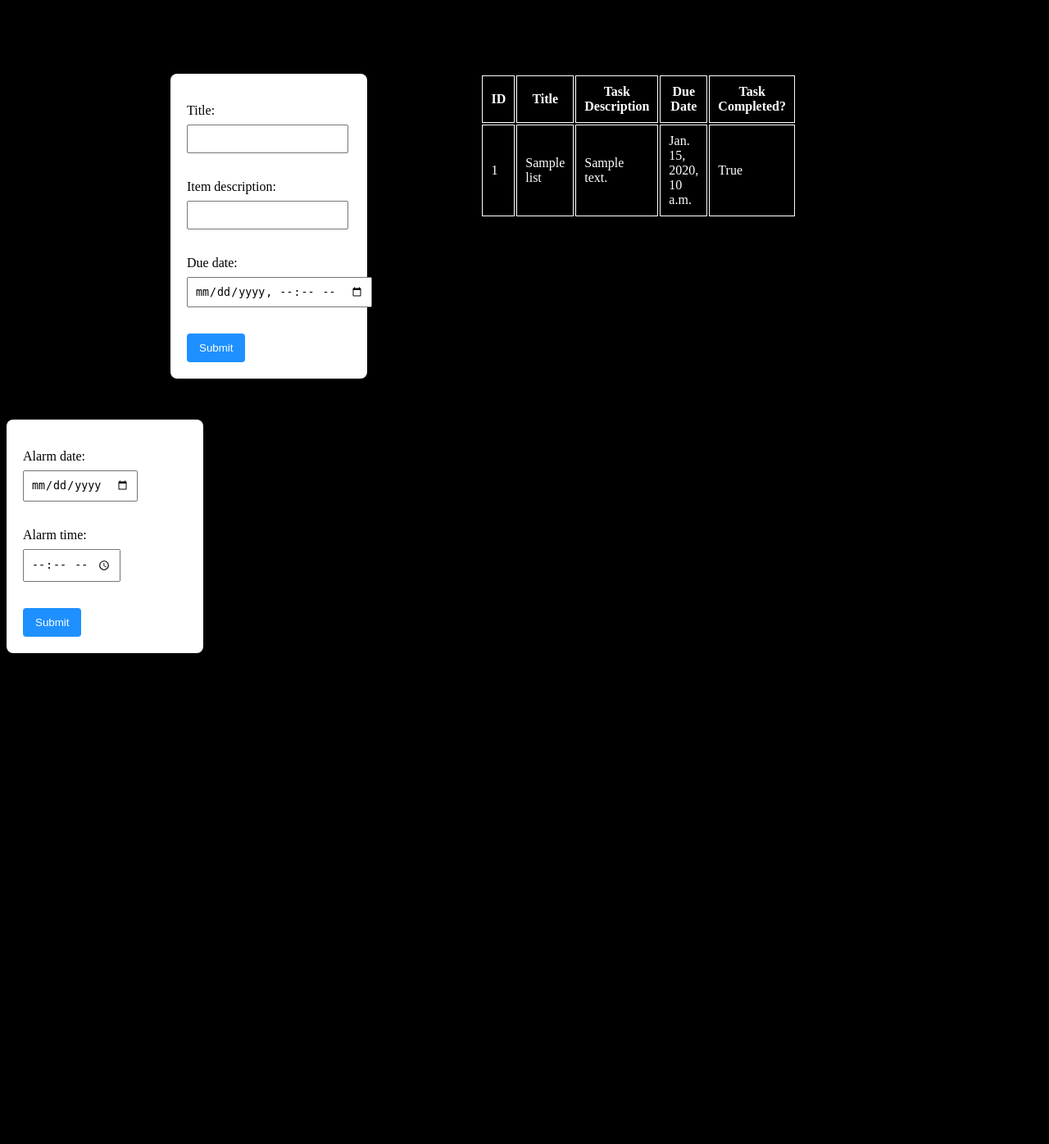
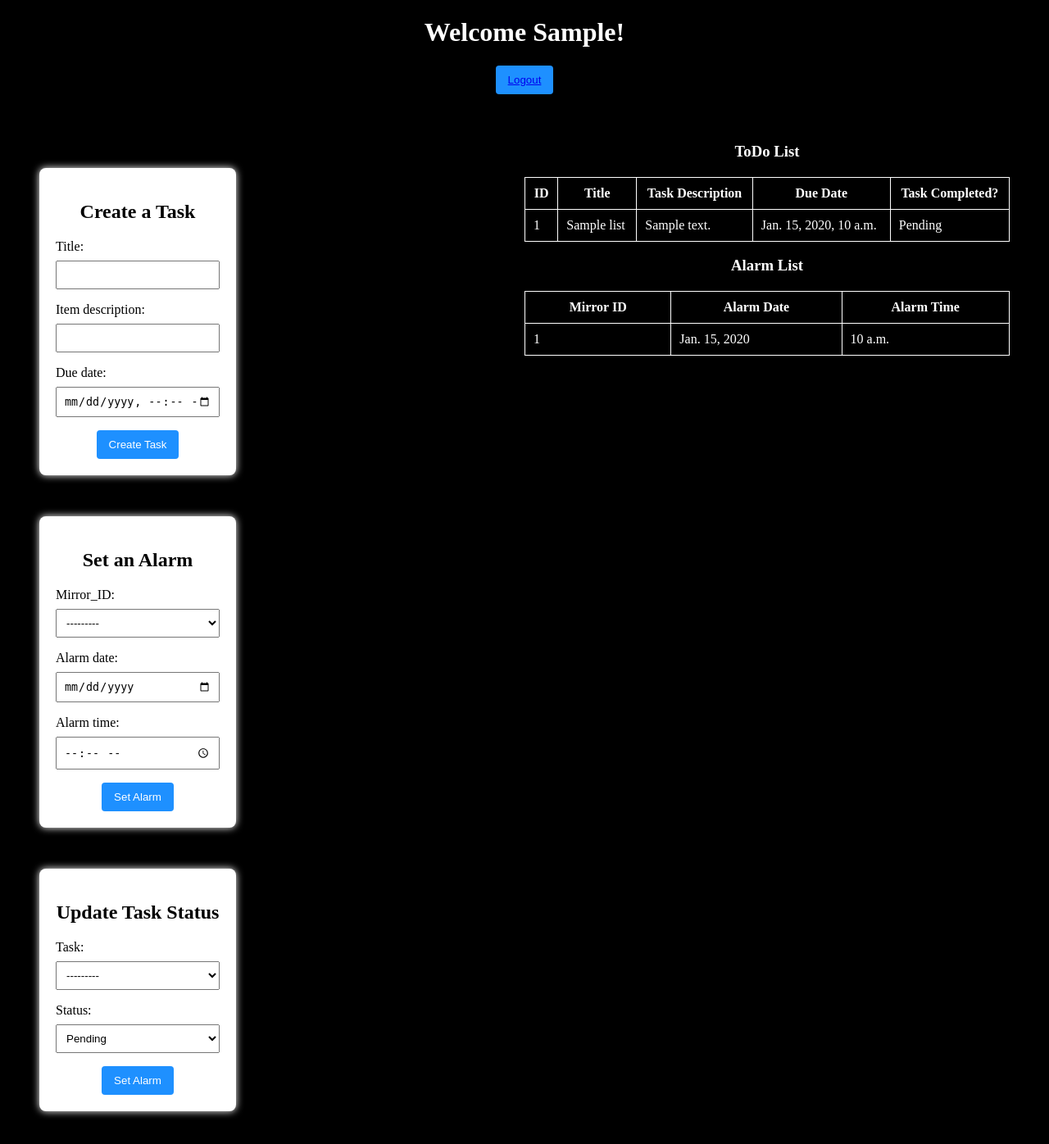
Before and after one commit to siddharth200119/SmartGaze, a Django app: page /home/ in a window 1280 px wide. Shown: the whole page at 82% size. Before the commit the page ends 797 px from the top, so only its background shows below. Run offline with Django 5.2, Linux system fonts and the light colour scheme; a user stored in the database is signed in; tables that the repository leaves empty hold one stand-in row (values such as "Sample post").

Commit message:
meri marzi

```diff
--- /dev/null
+++ b/Web App/django_web-app/requirements.txt
@@ -0,0 +1,3 @@
+django
+djangorestframework
+mysqlclient
--- a/Web App/django_web-app/templates/home.html
+++ b/Web App/django_web-app/templates/home.html
@@ -4,21 +4,27 @@
 <head>
     <meta charset="UTF-8">
     <meta name="viewport" content="width=device-width, initial-scale=1.0">
-  <title>User Form</title>
+    <title>SmartGaze: Home</title>
     <style>
         body {
             font-family: 'Times New Roman', Times, serif, sans-serif;
             background-color: black;
+            color: white;
         }
 
         .main {
-      justify-content: center;
             display: flex;
-      margin: 40px 200px;
+            justify-content: space-between;
+            margin: 40px;
         }
 
         .forms {
-      flex: 50%;
+            flex: 0 1 40%;
+            margin-right: 20px;
+        }
+
+        .table {
+            flex: 0 1 50%;
         }
 
         form {
@@ -33,12 +39,23 @@
         label {
             display: block;
             margin-bottom: 8px;
+            color: black;
         }
 
-    .table {
-      flex: 50%;
-      margin: 50px 100px;
-      color: white;
+        h3,
+        h1 {
+            text-align: center;
+        }
+
+        h2 {
+            color: black;
+            text-align: center;
+        }
+
+        table {
+            width: 100%;
+            border-collapse: collapse;
+            margin-top: 20px;
         }
 
         th,
@@ -49,8 +66,9 @@
 
         input,
         select {
+            width: 100%;
             padding: 8px;
-      margin-bottom: 16px;
+            /* margin-bottom: 16px; */
             box-sizing: border-box;
         }
 
@@ -62,11 +80,14 @@
             border-radius: 4px;
             cursor: pointer;
             margin: 0 auto;
+            display: block;
             transition: background-color 0.3s;
+            text-decoration: none;
         }
 
         button:hover {
             background-color: #0d73db;
+
         }
 
         .message {
@@ -79,21 +100,38 @@
 </head>
 
 <body>
+    <div class="contatiner">
+        <h1>Welcome {{fname}}! </h1>
+        <button type="submit" class="logout"><a href="{% url 'user_logout' %}">Logout</a></button>
         <div class="main">
             <div class="forms">
-      <form class="form" action="{%url 'home' %}" method="post">
+                <form class="form" action="{% url 'save_todo' %}" method="post">
                     {% csrf_token %}
                     <div class="message">
                         {% for msg in messages %}
                         {{ msg }}
                         {% endfor %}
                     </div>
+                    <h2>Create a Task</h2>
                     {{todoform.as_p}}
-        <button type="submit">Submit</button>
+                    <button type="submit">Create Task</button>
+                </form>
+                <form action="{% url 'save_alarm' %}" method='post'>
+                    {% csrf_token %}
+                    <h2>Set an Alarm</h2>
+                    {{alarmform.as_p}}
+                    <button type="submit" style="font-weight: 200;">Set Alarm</button>
+                </form>
+                <form action="{% url 'update_task_status' %}" method='post'>
+                    {% csrf_token %}
+                    <h2>Update Task Status</h2>
+                    {{ updateform.as_p }}
+                    <button type="submit" style="font-weight: 200;">Set Alarm</button>
                 </form>
             </div>
 
             <div class="table">
+                <h3>ToDo List</h3>
                 <table>
                     <thead>
                         <tr>
@@ -111,18 +149,34 @@
                             <td>{{ task.title }}</td>
                             <td>{{ task.item_description }}</td>
                             <td>{{ task.due_date }}</td>
-            <td>{{ task.complete }}</td>
+                            <td>{{ task.task_status }}</td>
+                        </tr>
+                        {% endfor %}
+                    </tbody>
+                </table>
+
+                <h3>Alarm List</h3>
+                <table>
+                    <thead>
+                        <tr>
+                            <th>Mirror ID</th>
+                            <th>Alarm Date</th>
+                            <th>Alarm Time</th>
+                        </tr>
+                    </thead>
+                    <tbody>
+                        {% for alarm in alarms %}
+                        <tr>
+                            <td>{{ alarm.mirrorid }}</td>
+                            <td>{{ alarm.alarm_date }}</td>
+                            <td>{{ alarm.alarm_time }}</td>
                         </tr>
                         {% endfor %}
                     </tbody>
                 </table>
             </div>
         </div>
-  <form action="{%url 'home' %}" method='post'>
-    {% csrf_token %}
-    {{alarmform.as_p}}
-    <button type="submit">Submit</button>
-  </form>
+    </div>
 </body>
 
 </html>
--- a/Web App/django_web-app/web_app/admin.py
+++ b/Web App/django_web-app/web_app/admin.py
@@ -3,7 +3,7 @@
 # Register your models here.
 
 class Mirror_UsersAdmin(admin.ModelAdmin):
-    list_display = ['id','username','first_name','last_name','face_pattern','api_key']
+    list_display = ['id','username','first_name','last_name','face_pattern','spotify_access_token','spotify_refresh_token']
     search_fields = ['id','first_name','last_name','username']
 
 class To_do_listAdmin(admin.ModelAdmin):
@@ -12,6 +12,10 @@
 class MirrorAdmin(admin.ModelAdmin):
     list_display = ['mid']
 
+class BridgeAdmin(admin.ModelAdmin):
+    list_display = ['userid','mirrorid','layout','alarm_date','alarm_time']
+
 admin.site.register(Mirror_Users, Mirror_UsersAdmin)
 admin.site.register(To_do_list, To_do_listAdmin)
 admin.site.register(Mirror, MirrorAdmin)
+admin.site.register(Bridge, BridgeAdmin)
--- a/Web App/django_web-app/web_app/forms.py
+++ b/Web App/django_web-app/web_app/forms.py
@@ -26,22 +26,27 @@
             'item_description': forms.TextInput(),
             'due_date': forms.DateTimeInput(attrs={'type': 'datetime-local'}),
         }
-        required = {
-            'title': False,
-            'item_description': False,
-            'due_date': False,
-        }
+
 
 #Form to set the alarm
 class AlarmForm(forms.ModelForm):
     class Meta:
-        model = Alarm
-        fields = ['alarm_date','alarm_time']
+        model = Bridge
+        fields = ['mirrorid', 'alarm_date','alarm_time']
         widgets = {
-            'alarm_time': forms.TimeInput(attrs={'type': 'time'}),
+            'alarm_time': forms.TimeInput(attrs={'type': 'time', 'format': '%I:%M %p'}),
             'alarm_date': forms.DateInput(attrs={'type': 'date'}),
         }
-        required = {
-            'alarm_time': False,
-            'alarm_date': False,
-        }
+
+
+
+class StatusUpdateForm(forms.ModelForm):
+    status = forms.ChoiceField(choices=[('Pending', 'Pending'), ('Completed', 'Completed')])
+    tid = forms.ModelChoiceField(queryset=None, label='Task')
+
+    def __init__(self, userid, *args, **kwargs):
+        super(StatusUpdateForm, self).__init__(*args, **kwargs)
+        self.fields['tid'].queryset = To_do_list.objects.filter(userid=userid)
+    class Meta:
+        model = To_do_list
+        fields = ['tid','status']
--- a/Web App/django_web-app/web_app/urls.py
+++ b/Web App/django_web-app/web_app/urls.py
@@ -5,4 +5,10 @@
     path('register/', register, name='register'),
     path('user_logout/', user_logout, name='user_logout'),
     path('home/', home, name='home'),
+    path('save_todo/', save_todo, name='save_todo'),
+    path('save_alarm/', save_alarm, name='save_alarm'),
+    path('update_task_status/', update_task_status, name='update_task_status'),
+    path('todo_api/<int:userid>', todo_api, name='todo_api'),
+    path('alarm_api/<int:userid>', alarm_api, name='alarm_api'),
+    path('user_api/<int:userid>', user_api, name='user_api'),
 ]
--- a/Web App/django_web-app/web_app/views.py
+++ b/Web App/django_web-app/web_app/views.py
@@ -5,7 +5,11 @@
 from django.contrib import messages
 from django.contrib.auth.hashers import make_password
 from .models import *
+from .serializers import *
 from .forms import *
+
+from rest_framework.decorators import api_view
+from rest_framework.response import Response
 # Create your views here.
 User = get_user_model()
 
@@ -19,7 +23,6 @@
         if user is not None:
             login(request,user)
             messages.success(request, "Logged in!")
-            # return render(request, 'home.html')
             return redirect('home')
         else:
             messages.warning(request, 'Invalid username or password.')
@@ -68,34 +71,142 @@
     return redirect('login')
 
 
-#Function to view the homepage with all the tasks & set the alarm
+#Function to view the homepage & view the list of tasks and alarms
 @login_required()
 def home(request):
+    uid = request.user.id
+    todoform = TodoListForm()
+    alarmform = AlarmForm()
+    updateform = StatusUpdateForm(userid=uid)
+    uid = request.user
+    fname = request.user.first_name
+    try:
+        tasks = To_do_list.objects.filter(userid=uid)
+        alarm = Bridge.objects.filter(userid=uid)
+    except To_do_list.DoesNotExist:
+        pass
+    context = {'todoform': todoform,
+               'alarmform': alarmform,
+               'updateform': updateform,
+                'tasks': tasks,
+                'alarms': alarm,
+                'fname': fname}
+    return render(request, 'home.html', context)
+
+
+#Function to view the homepage with all the tasks & add tasks to ToDo List
+@login_required()
+def save_todo(request):
     tasks = None
     if request.method == 'POST':
         todoform = TodoListForm(request.POST)
-        alarmform = AlarmForm(request.POST)
         if todoform.is_valid():
             title = todoform.cleaned_data['title']
             itemd = todoform.cleaned_data['item_description']
             date = todoform.cleaned_data['due_date']
 
-            alarm_time = alarmform.cleaned_data['atime']
-            alarm_date = alarmform.cleaned_data['adate']
             uid = request.user
             task = To_do_list(title=title, item_description=itemd, due_date=date, userid=uid)
             task.save()
-            alarm = Alarm(userid=uid, alarm_date=alarm_date, alarm_time=alarm_time)
+    return redirect('home')
+
+
+
+#Function to set the alarm
+@login_required()
+def save_alarm(request):
+    alarms = None
+    if request.method == 'POST':
+        alarmform = AlarmForm(request.POST)
+        if alarmform.is_valid():
+            atime = alarmform.cleaned_data['alarm_time']
+            adate = alarmform.cleaned_data['alarm_date']
+            mid = alarmform.cleaned_data['mirrorid']
+            uid = request.user
+            alarm = Bridge(userid=uid, alarm_date=adate, alarm_time=atime, mirrorid=mid)
             alarm.save()
-    else:
-        todoform = TodoListForm()
-        alarmform = AlarmForm()
-        uid = request.user
-        try:
-            tasks = To_do_list.objects.filter(userid=uid)
-        except To_do_list.DoesNotExist:
-            pass
-    context = {'todoform': todoform,
-                'alarmform': alarmform,
-                'tasks': tasks}
-    return render(request, 'home.html', context)
+    return redirect('home')
+    # else:
+    #     todoform = TodoListForm()
+    #     alarmform = AlarmForm()
+    #     uid = request.user
+    #     try:
+    #         tasks = To_do_list.objects.filter(userid=uid)
+    #     except To_do_list.DoesNotExist:
+    #         pass
+    # context = {'todoform': todoform,
+    #             'tasks': tasks,
+    #            'alarmform': alarmform,
+    #            'alarm': alarm
+    #            }
+
+    # return render(request, 'home.html', context)
+
+
+@login_required()
+def update_task_status(request):
+    uid = request.user.id
+    try:
+        task = To_do_list.objects.get(tid=3)
+        if request.method == 'POST':
+            form = StatusUpdateForm(request.POST, userid=uid)
+            print("DONE")
+            if form.is_valid():
+                tid = form.cleaned_data['tid']
+                status = form.cleaned_data['status']
+                updated_task = To_do_list.objects.filter(tid=tid).update(task_status=status)
+
+                messages.success(request, 'Task status updated successfully.')
+                return redirect('home')
+        # else:
+            # form = TodoListUpdateForm(instance=task)
+        # return render(request, 'update_task_status.html', {'form': form, 'task': task})
+    except To_do_list.DoesNotExist:
+        messages.error(request, 'Task not found.')
+        return redirect('home')
+
+
+''' API Functions '''
+
+
+#API to get the tasks of ToDo List
+@api_view(["GET"])
+def todo_api(request, userid):
+    data = To_do_list.objects.filter(userid=userid)
+    serializer = ToDoSerializer(data, many=True)
+    return Response({
+        'data': serializer.data
+        })
+
+
+# class Todosapi(api_view):
+#         def get(self, request):
+#             uid = request.user
+#             data = To_do_list.objects.filter(userid=uid)
+#             serializer = ToDoSerializer(data, many=True)
+#             print(data)
+#             return Response({
+#                 'message': 'Added data',
+#                 'data': serializer.data
+#                 })
+
+
+#API to get the details of the Alarm
+@api_view(["GET"])
+def alarm_api(request, userid):
+    uid = request.user
+    data = Bridge.objects.filter(userid=userid)
+    serializer = AlarmSerializer(data, many=True)
+    return Response({
+        'data': serializer.data
+        })
+
+
+#API to get the details of the User's face pattern with user ID
+@api_view(["GET"])
+def user_api(request, userid):
+    data = User.objects.filter(userid=userid)
+    serializer = UserSerializer(data, many=True)
+    return Response({
+        'data': serializer.data
+        })
--- a/Web App/django_web-app/web_project/settings.py
+++ b/Web App/django_web-app/web_project/settings.py
@@ -38,7 +38,7 @@
     'django.contrib.messages',
     'django.contrib.staticfiles',
     'web_app',
-    # 'django-flatpickr',
+    'rest_framework',
 ]
 
 MIDDLEWARE = [
@@ -81,7 +81,7 @@
         'ENGINE': 'django.db.backends.mysql',
         'NAME': 'trial',
         'USER': 'pratik',
-        'PASSWORD': 'pk@123',
+        'PASSWORD': 'Drc@1234',
         'HOST': 'localhost',
         'PORT': '3306',
     }
```
Also changed, not shown: Web App/django_web-app/web_app/models.py (+20 -13 lines), Web App/django_web-app/web_app/serializers.py (added, +22 -0 lines), Web App/django_web-app/web_app/migrations/0001_initial.py, Web App/django_web-app/web_app/migrations/0002_remove_mirror_users_api_key_and_more.py (added), Web App/django_web-app/web_app/migrations/0003_alter_to_do_list_task_status.py (added), Web App/django_web-app/web_app/migrations/0004_rename_alarm_bridge_alter_bridge_options.py (added). Lines whose indentation alone changed are shown as unchanged.
